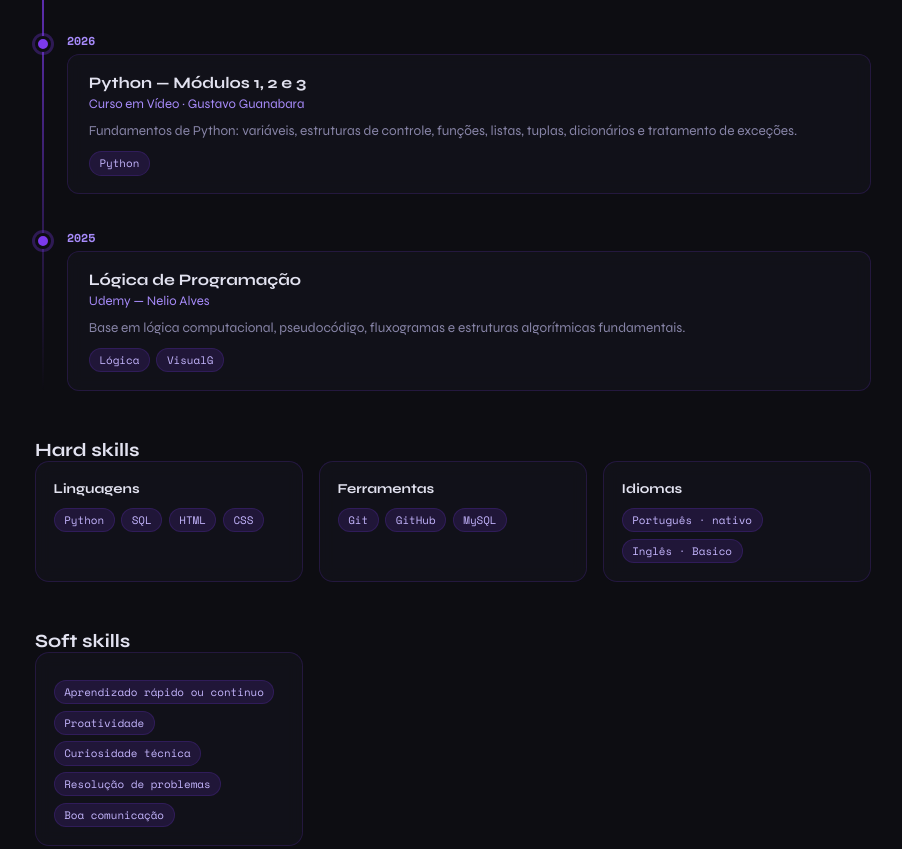
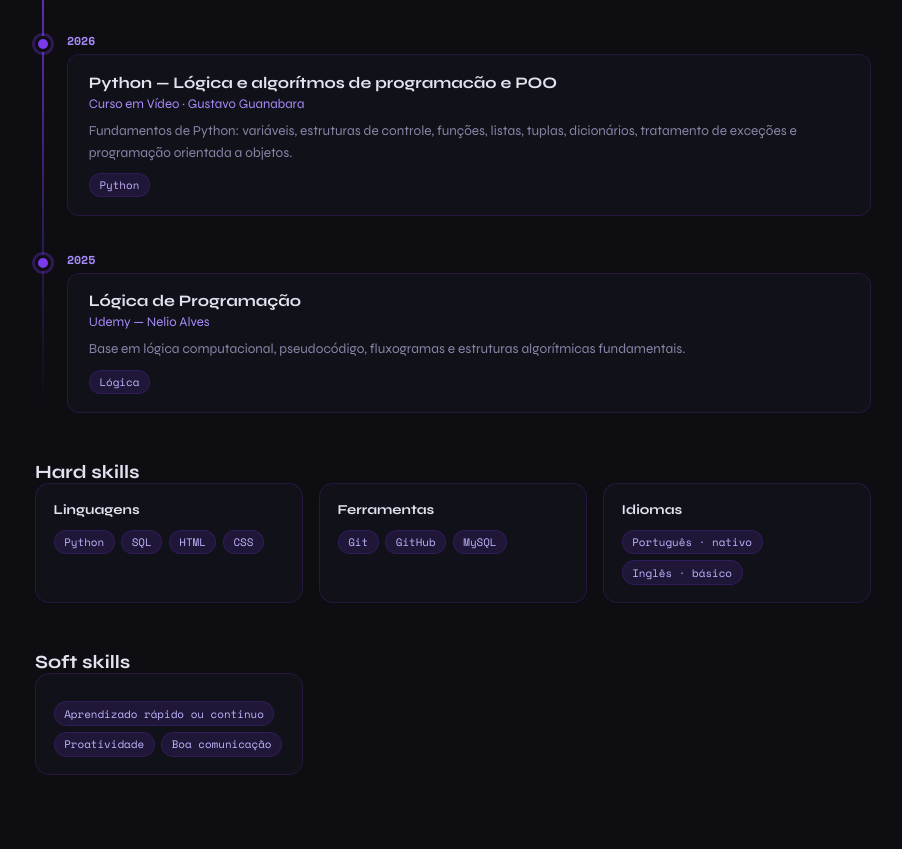
Before and after one commit to geovanavenera/portfolio-pessoal, a plain HTML site: page index.html in a window 1280 px wide. Shown: the part 1799-2648 px from the top of the page, without its empty margins (187-1089 px from the left). Drawn offline with nearby package versions, Linux system fonts and the light colour scheme.

Commit message:
atualizando

```diff
--- a/index.html
+++ b/index.html
@@ -104,9 +104,10 @@
       <div class="tl-dot"></div>
       <div class="tl-year">2026</div>
       <div class="tl-card">
-        <h3>Python — Módulos 1, 2 e 3</h3>
+        <h3>Python — Lógica e algorítmos de programacão e POO </h3>
         <div class="tl-org">Curso em Vídeo · Gustavo Guanabara</div>
-        <p>Fundamentos de Python: variáveis, estruturas de controle, funções, listas, tuplas, dicionários e tratamento de exceções.</p>
+        <p>Fundamentos de Python: variáveis, estruturas de controle, funções, listas, tuplas, dicionários, tratamento de exceções e programação orientada a objetos.
+        </p>
         <div class="tag-row">
           <span class="tag">Python</span>
         </div>
@@ -122,7 +123,6 @@
         <p>Base em lógica computacional, pseudocódigo, fluxogramas e estruturas algorítmicas fundamentais.</p>
         <div class="tag-row">
           <span class="tag">Lógica</span>
-          <span class="tag">VisualG</span>
         </div>
       </div>
     </div>
@@ -153,7 +153,7 @@
         <h4>Idiomas</h4>
         <div class="tag-row">
           <span class="tag">Português · nativo</span>
-          <span class="tag">Inglês · Basico</span>
+          <span class="tag">Inglês · básico</span>
         </div>
       </div>
     </div>
@@ -164,8 +164,6 @@
         <div class="tag-row">
           <span class="tag">Aprendizado rápido ou continuo</span>
           <span class="tag">Proatividade</span>
-          <span class="tag">Curiosidade técnica</span>
-          <span class="tag">Resolução de problemas</span>
           <span class="tag">Boa comunicação</span>
           </div>
         </div>
@@ -239,7 +237,7 @@
           <span class="icon">🐙</span> github.com/geovanavenera
         </a>
         <a href="https://linkedin.com/in/geovana-soares-209832188/" target="_blank" class="contact-link">
-          <span class="icon">💼</span> linkedin.com/in//geovana-soares-209832188/
+          <span class="icon">💼</span> linkedin.com/in//geovana-venera/
         </a>
         <a href="#" class="contact-link">
           <span class="icon">📍</span> São Paulo, Brasil
```
